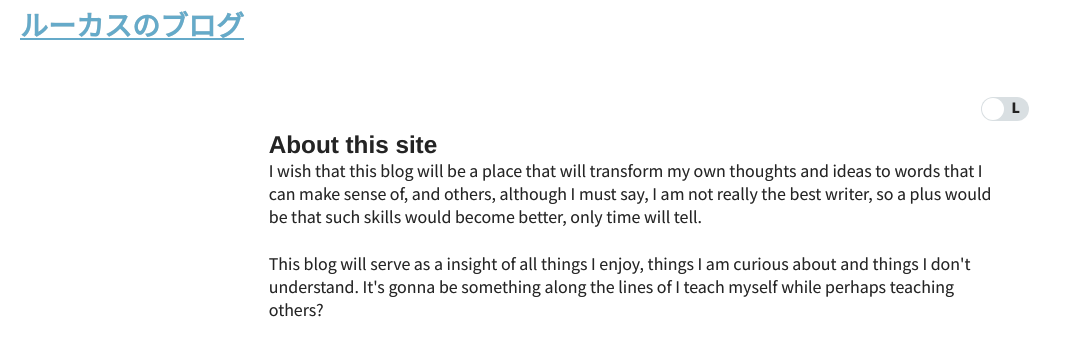
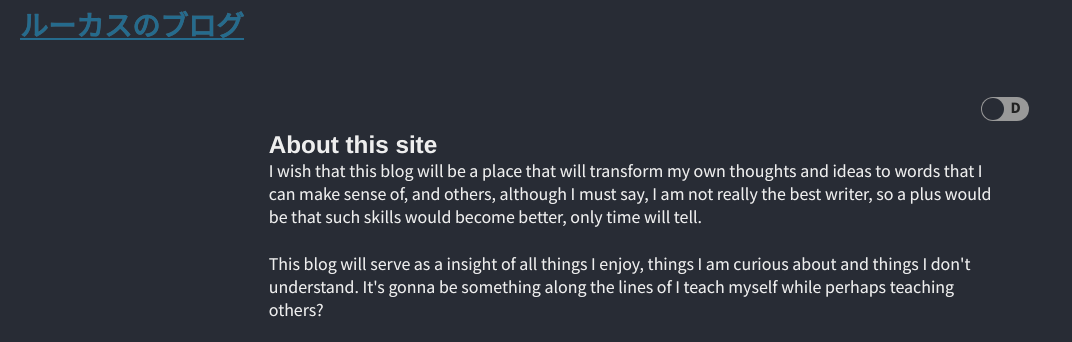
Before and after one commit to Dreameh/blog, a Gatsby site: page /about in a window 1280 px wide. Shown: the top 342 px of the page, without its empty margins (0-1072 px from the left). Built offline with nearby package versions, Linux system fonts and the light colour scheme; Gatsby itself is replaced by a stand-in of ours; some packages are replaced by stand-ins of ours; what typography-theme-github would draw is missing.

Commit message:
successfully preferred dark theme as first theme

```diff
--- a/src/components/theme-switch/index.jsx
+++ b/src/components/theme-switch/index.jsx
@@ -7,10 +7,11 @@ import { THEME } from '../../constants';
 import './index.scss';
 
 function getTheme(checked) {
-  return checked ? THEME.DARK : THEME.LIGHT;
+  return checked ? THEME.LIGHT : THEME.DARK;
 }
 
 function toggleTheme(theme) {
+  console.log(theme);
   switch (theme) {
     case THEME.LIGHT: {
       Dom.addClassToBody(THEME.LIGHT);
@@ -36,7 +37,7 @@ export const ThemeSwitch = () => {
   };
 
   useEffect(() => {
-    const checked = Dom.hasClassOfBody(THEME.DARK);
+    const checked = Dom.hasClassOfBody(THEME.LIGHT);
 
     handleChange(checked);
   }, []);
@@ -50,12 +51,12 @@ export const ThemeSwitch = () => {
           id="normal-switch"
           height={24}
           width={48}
-          checkedIcon={<div className="icon checkedIcon">D</div>}
-          uncheckedIcon={<div className="icon uncheckedIcon">L</div>}
-          offColor={'#d9dfe2'}
-          offHandleColor={'#fff'}
-          onColor={'#999'}
-          onHandleColor={'#282c35'}
+          uncheckedIcon={<div className="icon uncheckedIcon">D</div>}
+          checkedIcon={<div className="icon checkedIcon">L</div>}
+          onColor={'#d9dfe2'}
+          onHandleColor={'#fff'}
+          offColor={'#999'}
+          offHandleColor={'#282c35'}
         />
       </label>
     </div>
```
